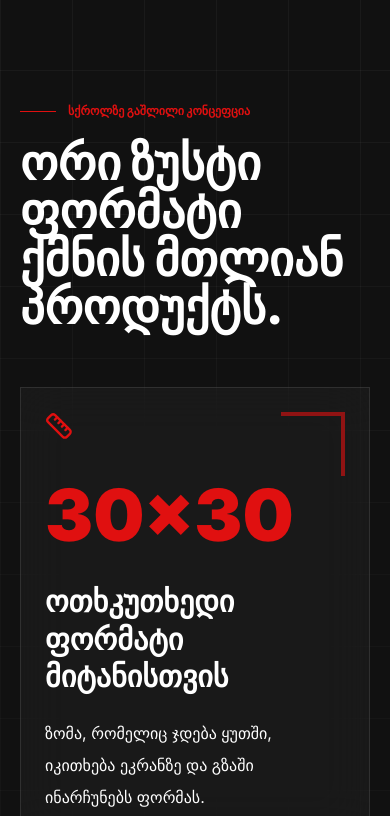
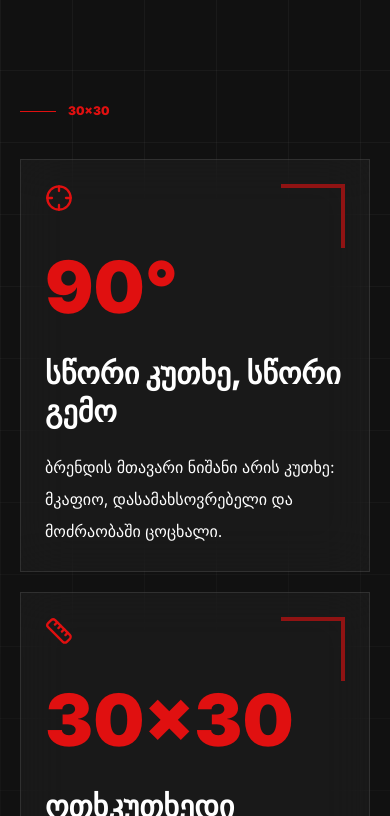
Before and after one commit to Mneloapp/90pizza, a Next.js app: page / in a window 390 px wide. Shown: the part 1128-1944 px from the top of the page. Built offline with nearby package versions, Linux system fonts and the light colour scheme.

Commit message:
Restore angle story block

```diff
--- a/components/LandingPage.tsx
+++ b/components/LandingPage.tsx
@@ -7,6 +7,7 @@ import {
   ArrowUpRight,
   Bike,
   Box,
+  Crosshair,
   Grid3X3,
   MoveRight,
   PackageCheck,
@@ -33,7 +34,7 @@ const menuPhotoPaths = [
   "/images/menu-veggie-real.png",
 ];
 
-const storyIcons = [Ruler, Grid3X3];
+const storyIcons = [Crosshair, Ruler, Grid3X3];
 const deliveryIcons = [PackageCheck, Timer, ShieldCheck];
 
 const translations = {
@@ -61,9 +62,13 @@ const translations = {
       slices: "9 თანაბარი ნაჭერი",
     },
     storytelling: {
-      kicker: "სქროლზე გაშლილი კონცეფცია",
-      intro: "ორი ზუსტი ფორმატი ქმნის მთლიან პროდუქტს.",
+      kicker: "30×30",
       blocks: [
+        {
+          value: "90°",
+          label: "სწორი კუთხე, სწორი გემო",
+          detail: "ბრენდის მთავარი ნიშანი არის კუთხე: მკაფიო, დასამახსოვრებელი და მოძრაობაში ცოცხალი.",
+        },
         {
           value: "30×30",
           label: "ოთხკუთხედი ფორმატი მიტანისთვის",
@@ -138,9 +143,13 @@ const translations = {
       slices: "9 equal slices",
     },
     storytelling: {
-      kicker: "scroll storytelling",
-      intro: "Two precise formats build the whole product.",
+      kicker: "30x30",
       blocks: [
+        {
+          value: "90°",
+          label: "The right angle. The right taste.",
+          detail: "The core brand signal is an angle: sharp, memorable, and alive in motion.",
+        },
         {
           value: "30x30",
           label: "A square format made for delivery",
@@ -425,10 +434,7 @@ export default function LandingPage() {
         <div className="absolute inset-0 bg-dark-grid opacity-70" />
         <div className="relative mx-auto max-w-7xl">
           <Kicker>{t.storytelling.kicker}</Kicker>
-          <h2 className="mt-5 max-w-4xl text-5xl font-black leading-none sm:text-7xl">
-            {t.storytelling.intro}
-          </h2>
-          <div className="mt-14 grid gap-5">
+          <div className="mt-10 grid gap-5">
             {t.storytelling.blocks.map((block, index) => {
               const Icon = storyIcons[index];
 
```
